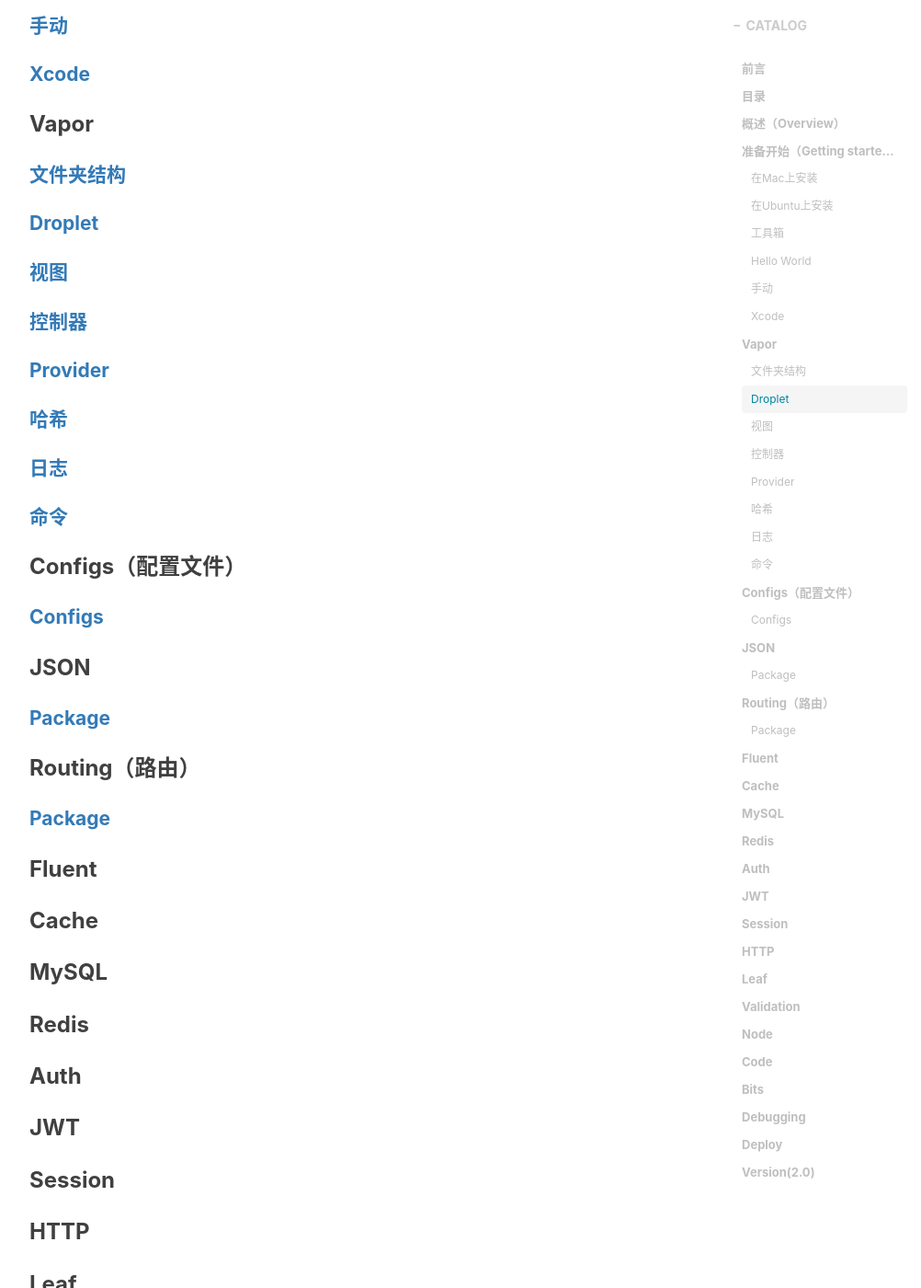
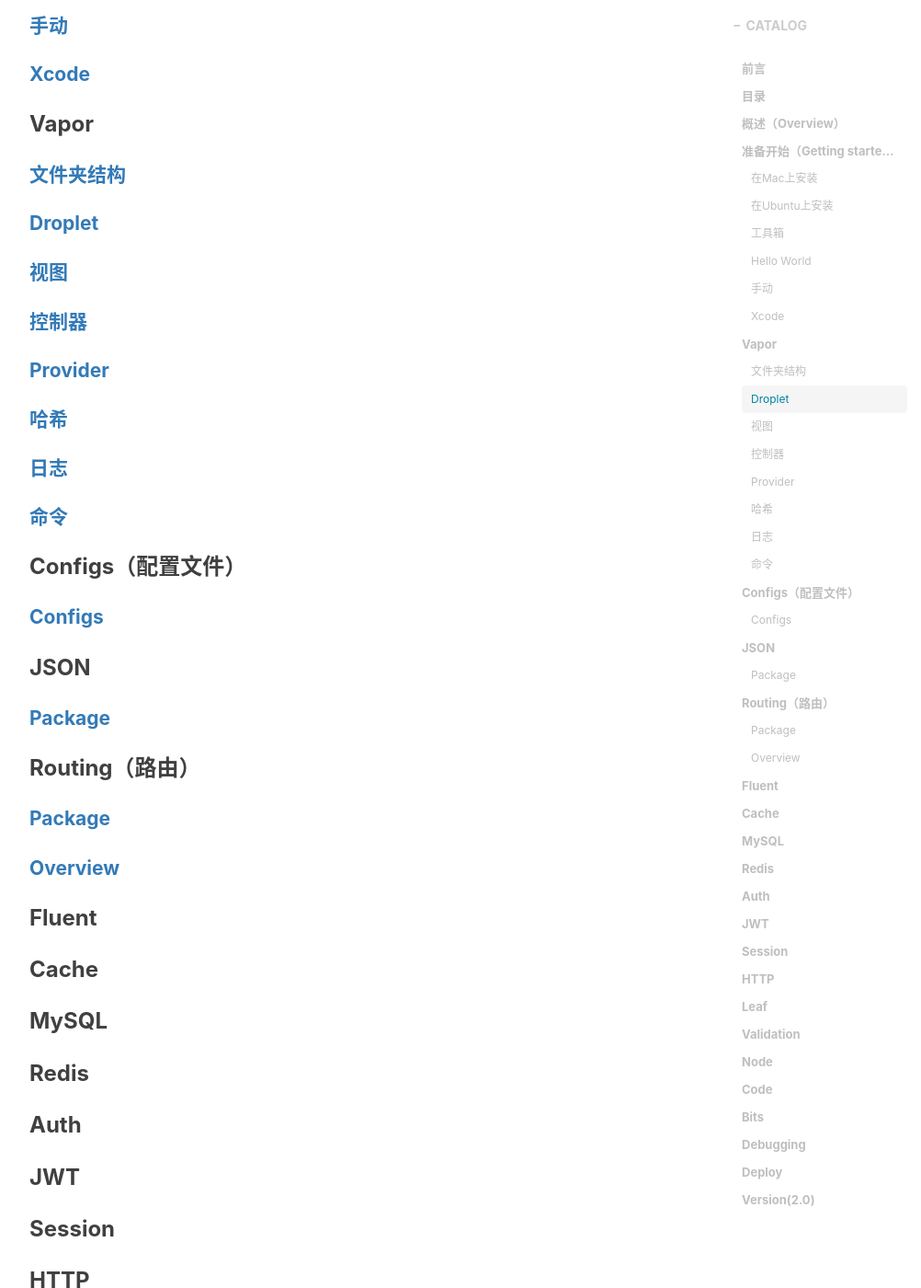
Before and after one commit to fandongtongxue/fandongtongxue.github.io, a Jekyll site: the page built from _posts/2017-08-01-iOS-SwiftVaporWeb.markdown, in a window 1280 px wide and 1400 px high, scrolled down 1114 px. Shown: the whole window at 92% size, without its empty margins (233-1235 px from the left). Built offline with Jekyll 4.4.1, drawn with Linux system fonts in a browser that asks for light colours; nearby versions of some CDN libraries; comment, search, counter and statistics services are not loaded.

Commit message:
提交目录修改

```diff
--- a/_posts/2017-08-01-iOS-SwiftVaporWeb.markdown
+++ b/_posts/2017-08-01-iOS-SwiftVaporWeb.markdown
@@ -40,6 +40,7 @@
 #### [Package](http://www.jianshu.com/p/87a42c06df7d)
 ### Routing（路由）
 #### [Package](http://blog.fandong.me/2017/08/08/iOS-SwiftVaporWeb08/)
+#### [Overview](http://blog.fandong.me/2017/08/09/iOS-SwiftVaporWeb09/)
 ### Fluent
 ### Cache
 ### MySQL
```
